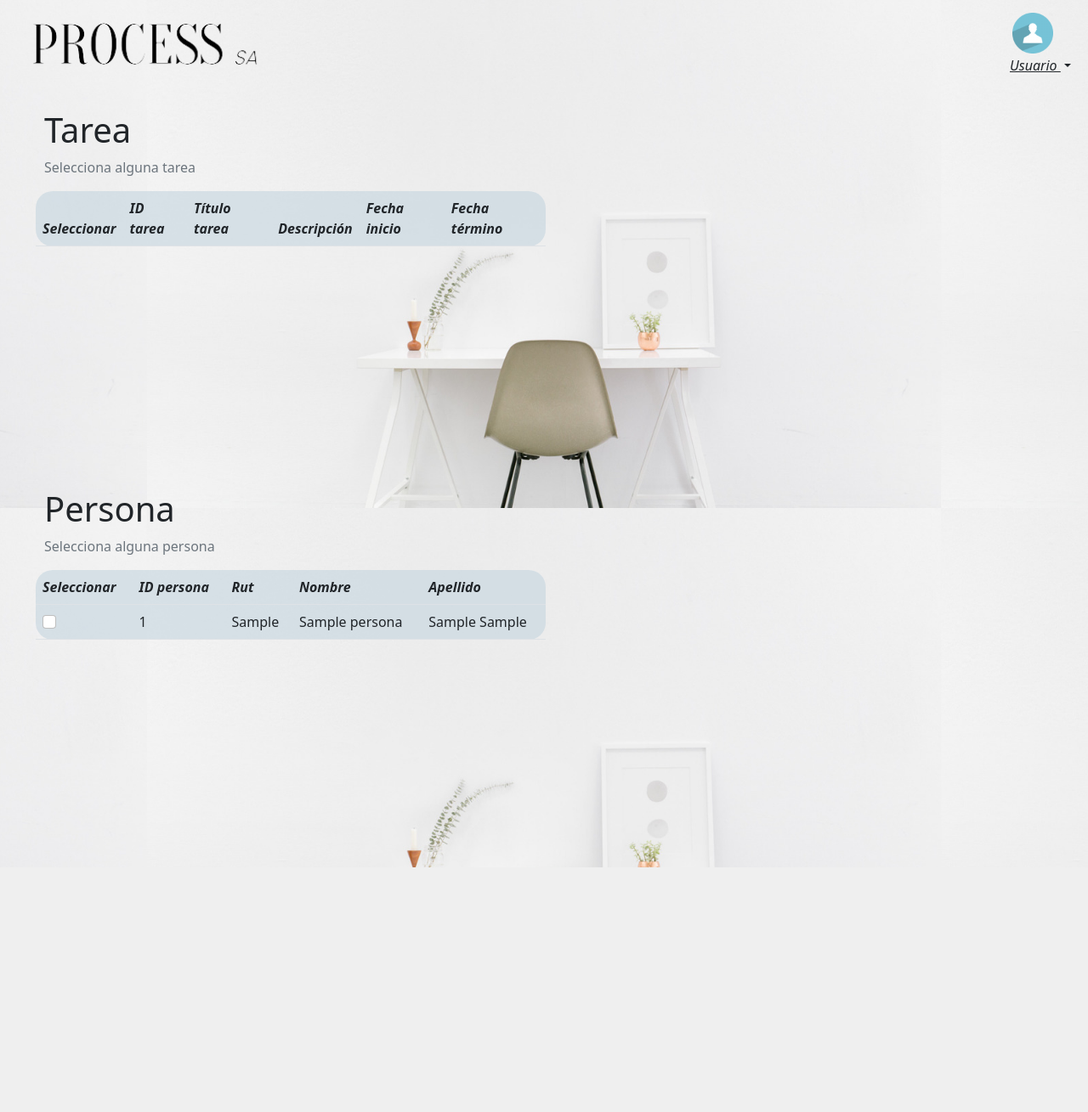
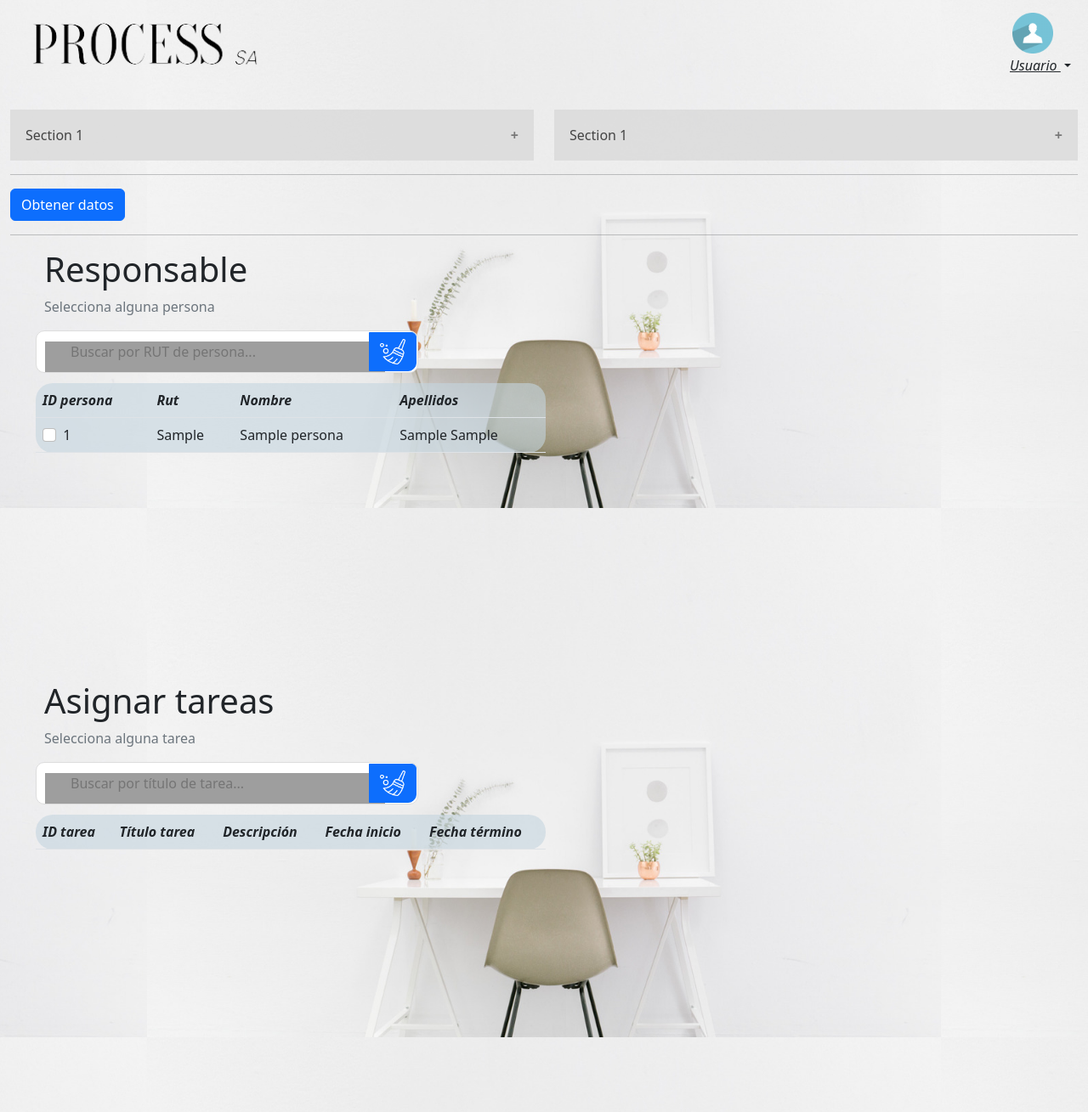
Before and after one commit to cvalenzuela1/Process_SA01, a Django app: page /tareas-asignar/ in a window 1280 px wide. Shown: the part 25-1334 px from the top of the page at 85% size. Before the commit the page ends 1046 px from the top, so only its background shows below. Run offline with Django 4.2, Linux system fonts and the light colour scheme; tables that the repository leaves empty hold one stand-in row (values such as "Sample post"); lists and menus that the app fills with data are empty; some libraries are stand-ins or nearby versions; grey boxes are pictures that could not be loaded.

Commit message:
Js orden agregado y se mejora asignar responsable

```diff
--- a/process_sa01/applications/users/urls.py
+++ b/process_sa01/applications/users/urls.py
@@ -13,5 +13,6 @@
     path('tareas-actualizar/', views.actualizarProgreso, name='tareas-actualizar'),
     path('tareas-detalle/<pk>/', views.TareaDetailView.as_view(), name='tareas-detalle'),
     path('tareas-update/', views.updateTarea, name='tareas-update'),
-    path('tareas-asignar/', views.AsignarResponsableView.as_view(), name='tareas-asignar')
+    path('tareas-asignar/', views.AsignarResponsableView.as_view(), name='tareas-asignar'),
+    path('test1/', views.Test1TemplateView.as_view(), name='test1')
 ]
--- a/process_sa01/applications/users/views.py
+++ b/process_sa01/applications/users/views.py
@@ -2,7 +2,7 @@
 import pandas as pd
 from django.shortcuts import render
 from django.contrib.auth import authenticate, login, logout
-from django.views.generic import ListView, View
+from django.views.generic import ListView, View, TemplateView
 from django.views.generic.edit import FormView
 from django.views.generic.detail import DetailView
 from django.urls import reverse_lazy, reverse
@@ -16,6 +16,9 @@
 
 
 # Create your views here.
+class Test1TemplateView(TemplateView):
+    template_name = "users/test1.html"
+
 def updateTarea(request):
     if request.method == "POST":
         id_tarea = request.POST.get("idTarea")
--- a/process_sa01/static/css/users/asignar_responsable.css
+++ b/process_sa01/static/css/users/asignar_responsable.css
@@ -1,3 +1,7 @@
+body{
+    height: 800px;
+}
+
 .container-sm{
     margin-top: 50px;
 }
@@ -6,7 +10,7 @@
     font-style: italic;
 }
 
-table{
+#tablaTarea, #tablaPersona, #tablaDetalle{
     background-color: rgba(196, 214, 224, 0.596);
     border-radius: 20px;
     width: 100%;
@@ -16,13 +20,93 @@
     text-align: left;
 }
 
+#thcontainer{
+    position: sticky;
+}
+#tdcontainer{
+    position: sticky;
+}
+
+
 #tablecontainer{
     margin-left: 30px;
     height: 350px;
     width: 600px;
-	overflow: auto;
+    overflow: auto;
 }
 
 #h5Tarea{
     margin-left: 40px;
 }
+
+#columnasDetalle{
+    padding-left: 190px;
+
+}
+
+#filterInputPersona, #filterInputTarea {
+    background-image: url('/css/searchicon.png'); /* Add a search icon to input */
+    background-position: 10px 12px; /* Position the search icon */
+    background-repeat: no-repeat; /* Do not repeat the icon image */
+    width: 450px; /* Full-width */
+    font-size: 16px; /* Increase font-size */
+    padding: 12px 20px 12px 40px; /* Add some padding */
+    border: 1px solid #ddd; /* Add a grey border */
+    border-radius: 10px;
+    margin-bottom: 12px; /* Add some space below the input */
+    margin-left: 30px;
+}
+
+
+#iconClean{
+    width: 30px;
+    filter: invert();
+}
+
+#btnCleanTarea, #btnCleanPersona{
+    margin-left: -58px;
+    margin-top: 1.6px;
+    height: 46.8px;
+    border-end-end-radius: 10px;
+}
+
+/* ACCORDION */
+/* Style the buttons that are used to open and close the accordion panel */
+.acordeonJS {
+    background-color: rgba(219, 219, 219, 0.863);
+    color: #444;
+    cursor: pointer;
+    padding: 18px;
+    width: 100%;
+    text-align: left;
+    border: none;
+    outline: none;
+    transition: 0.4s;
+}
+
+/* Add a background color to the button if it is clicked on (add the .active class with JS), and when you move the mouse over it (hover) */
+.active, .acordeonJS:hover {
+    background-color: #ccc;
+}
+
+.acordeonJS:after {
+    content: '\002B';
+    color: #777;
+    font-weight: bold;
+    float: right;
+    margin-left: 5px;
+}
+
+.active:after {
+    content: "\2212";
+}
+
+/* Style the accordion panel. Note: hidden by default */
+.panel {
+    padding: 0 18px;
+    background-color: white;
+    max-height: 0;
+    overflow: hidden;
+    transition: max-height 0.2s ease-out;
+}
+/* END ACCORDION */
--- /dev/null
+++ b/process_sa01/static/js/users/asignar_responsable.js
@@ -0,0 +1,123 @@
+// JAVASCRIPT PARA asignar_responsable.html
+
+function filterPersona() {
+    // Declare variables
+    var input, filter, table, tr, td, i, txtValue;
+    input = document.getElementById("filterInputPersona");
+    filter = input.value.toUpperCase();
+    table = document.getElementById("tablaPersona");
+    tr = table.getElementsByTagName("tr");
+
+    // Loop through all table rows, and hide those who don't match the search query
+    for (i = 0; i < tr.length; i++) {
+      td = tr[i].getElementsByTagName("td")[1];
+      if (td) {
+        txtValue = td.textContent || td.innerText;
+        if (txtValue.toUpperCase().indexOf(filter) > -1) {
+          tr[i].style.display = "";
+        } else {
+          tr[i].style.display = "none";
+        }
+      }
+    }
+}
+
+function filterTarea() {
+  // Declare variables
+  var input, filter, table, tr, td, i, txtValue;
+  input = document.getElementById("filterInputTarea");
+  filter = input.value.toUpperCase();
+  table = document.getElementById("tablaTarea");
+  tr = table.getElementsByTagName("tr");
+
+  // Loop through all table rows, and hide those who don't match the search query
+  for (i = 0; i < tr.length; i++) {
+      td = tr[i].getElementsByTagName("td")[1];
+      if (td) {
+      txtValue = td.textContent || td.innerText;
+      if (txtValue.toUpperCase().indexOf(filter) > -1) {
+          tr[i].style.display = "";
+      } else {
+          tr[i].style.display = "none";
+      }
+      }
+  }
+}
+// Validar si filtro es númerica y contiene guión para el rut
+function validate(evt) {
+    var theEvent = evt || window.event;
+
+    // Handle paste
+    if (theEvent.type === 'paste') {
+        key = event.clipboardData.getData('text/plain');
+    } else {
+    // Handle key press
+        var key = theEvent.keyCode || theEvent.which;
+        key = String.fromCharCode(key);
+    }
+    var regex = /[0-9]|\-/;
+    if( !regex.test(key) ) {
+        theEvent.returnValue = false;
+        if(theEvent.preventDefault) theEvent.preventDefault();
+    }
+}
+
+function btnCleanPersonaClick(){
+    // 👇️ if you are submitting a form (prevents page reload)
+    event.preventDefault();
+
+    const filterInputPersona = document.getElementById('filterInputPersona');
+
+    // 👇️ clear input field
+    filterInputPersona.value = '';
+    filterPersona();
+}
+
+function btnCleanTareaClick(){
+    // 👇️ if you are submitting a form (prevents page reload)
+    event.preventDefault();
+
+    const filterInputTarea = document.getElementById('filterInputTarea');
+
+    // 👇️ clear input field
+    filterInputTarea.value = '';
+    filterTarea();
+}
+
+// ACCORDION //
+var acc = document.getElementsByClassName("acordeonJS");
+var i;
+
+for (i = 0; i < acc.length; i++) {
+    acc[i].addEventListener("click", function() {
+        this.classList.toggle("active");
+        var panel = this.nextElementSibling;
+        if (panel.style.maxHeight) {
+          panel.style.maxHeight = null;
+        } else {
+          panel.style.maxHeight = panel.scrollHeight + "px";
+        }
+    });
+}
+// END ACCORDION //
+
+// CHECKBOX
+// USAR CHECKBOX LISTENER
+const btn = document.querySelector('#btn');
+btn.addEventListener('click', function() {
+    let checkboxes = document.querySelectorAll('input[id="checkboxNoLabelPersona"]:checked');
+    let values = [];
+    checkboxes.forEach((checkbox) => {
+        values.push(checkbox.value);
+    });
+
+    let checkboxes1 = document.querySelectorAll('input[id="checkboxNoLabelTarea"]:checked');
+    let values1 = [];
+    checkboxes1.forEach((checkbox) => {
+        values1.push(checkbox.value);
+    });
+
+    alert(values);
+    alert(values1);
+});
+// END CHECKBOX
--- a/process_sa01/templates/users/asignar_responsable.html
+++ b/process_sa01/templates/users/asignar_responsable.html
@@ -6,19 +6,74 @@
 
 {% block content %}
     {% load static %}
+    <!-- links -->
     <link rel="stylesheet" href="{% static 'css/users/asignar_responsable.css' %}">
     <!-- end links -->
     {% include 'includes/header.html' %}
     <div class="container-fluid">
         <div class="row">
             <div class="col-6">
-                <h5 class="display-6" id="h5Tarea">Tarea</h5>
-                <p class="text-muted" id="h5Tarea">Selecciona alguna tarea</p>
+                <button class="acordeonJS">Section 1</button>
+                <div class="panel">
+                    <p>Lorem ipsum...</p>
+                </div>
+            </div>
+            <div class="col-6">
+                <button class="acordeonJS">Section 1</button>
+                <div class="panel">
+                    <p>Lorem ipsum...</p>
+                </div>
+            </div>
+        </div>
+        <hr class="my-3">
+        <button id="btn" class="btn btn-primary">Obtener datos</button>
+        <hr class="my-3">
+        <div class="row">
+            <div class="col-6">
+                <h5 class="display-6" id="h5Tarea">Responsable</h5>
+                <p class="text-muted" id="h5Tarea">Selecciona alguna persona</p>
+                <div class="btn-group">
+                    <input maxlength="10" type="text" id="filterInputPersona" onkeypress="validate(event)" onkeyup="filterPersona()" placeholder="Buscar por RUT de persona...">
+                    <button id="btnCleanPersona" class="btn btn-primary" onclick="btnCleanPersonaClick()"><img id="iconClean" src="{% static 'assets/images/iconos/clean.png' %}" alt="..."></button>
+                </div>
                 <div id="tablecontainer">
-                    <table class="table table-hover">
+                    <table id="tablaPersona" class="table table-hover">
                         <thead>
                             <tr>
-                                <th id="columnas" scope="col">Seleccionar</th>
+                                <th id="columnas" scope="col">ID persona</th>
+                                <th id="columnas" scope="col">Rut</th>
+                                <th id="columnas" scope="col">Nombre</th>
+                                <th id="columnas" scope="col">Apellidos</th>
+                            </tr>
+                        </thead>
+                        <tbody>
+                            {% for persona in lista_personas %}
+                                <tr>
+                                    <td>
+                                        <div>
+                                            <input class="form-check-input" type="checkbox" id="checkboxNoLabelPersona" value="{{persona.rut_persona}} - {{persona.nombre_persona}} {{persona.apellido_paterno_persona}} {{persona.apellido_materno_persona}}" aria-label="...">&nbsp;&nbsp;{{persona.id_persona}}
+                                        </div>
+                                    </td>
+                                    <td>{{persona.rut_persona}}</td>
+                                    <td>{{persona.nombre_persona}}</td>
+                                    <td>{{persona.apellido_paterno_persona}} {{persona.apellido_materno_persona}}</td>
+                                </tr>
+                            {% endfor %}
+                        </tbody>
+                    </table>
+                </div>
+            </div>
+            <div class="col">
+                <h5 class="display-6" id="h5Tarea">Asignar tareas</h5>
+                <p class="text-muted" id="h5Tarea">Selecciona alguna tarea</p>
+                <div class="btn-group">
+                    <input maxlength="45" type="text" id="filterInputTarea" onkeyup="filterTarea()" placeholder="Buscar por título de tarea...">
+                    <button id="btnCleanTarea" class="btn btn-primary" onclick="btnCleanTareaClick()"><img id="iconClean" src="{% static 'assets/images/iconos/clean.png' %}" alt="..."></button>
+                </div>
+                <div id="tablecontainer">
+                    <table id="tablaTarea" class="table table-hover">
+                        <thead>
+                            <tr>
                                 <th id="columnas" scope="col">ID tarea</th>
                                 <th id="columnas" scope="col">Título tarea</th>
                                 <th id="columnas" scope="col">Descripción</th>
@@ -31,12 +86,11 @@
                                 <tr>
                                     <td>
                                         <div>
-                                            <input class="form-check-input" type="checkbox" id="checkboxNoLabel" value="{{tarea.id_tarea}}" aria-label="...">
+                                            <input class="form-check-input" type="checkbox" id="checkboxNoLabelTarea" value="{{tarea.id_tarea}}|{{tarea.titulo_tarea}}|{{tarea.desc_tarea}}|{{tarea.fecha_inicio}}|{{tarea.fecha_termino}}" aria-label="...">&nbsp;&nbsp;{{tarea.id_tarea}}
                                         </div>
                                     </td>
-                                    <td>{{tarea.id_tarea}}</td>
                                     <td>{{tarea.titulo_tarea}}</td>
-                                    <td>{{tarea.desc_tarea}}</td>
+                                    <td><textarea class="form-control" cols="13" rows="2">{{tarea.desc_tarea}}</textarea></td>
                                     <td>{{tarea.fecha_inicio}}</td>
                                     <td>{{tarea.fecha_termino}}</td>
                                 </tr>
@@ -45,43 +99,10 @@
                     </table>
                 </div>
             </div>
-            <div class="col">
-                <h5 class="display-6" id="h5Tarea">Persona</h5>
-                <p class="text-muted" id="h5Tarea">Selecciona alguna persona</p>
-                <div id="tablecontainer">
-                    <table class="table table-hover">
-                        <thead>
-                            <tr>
-                                <th id="columnas" scope="col">Seleccionar</th>
-                                <th id="columnas" scope="col">ID persona</th>
-                                <th id="columnas" scope="col">Rut</th>
-                                <th id="columnas" scope="col">Nombre</th>
-                                <th id="columnas" scope="col">Apellido</th>
-                            </tr>
-                        </thead>
-                        <tbody>
-                            {% for persona in lista_personas %}
-                                <tr>
-                                    <td>
-                                        <div>
-                                            <input class="form-check-input" type="checkbox" id="checkboxNoLabel" value="{{tarea.id_tarea}}" aria-label="...">
-                                        </div>
-                                    </td>
-                                    <td>{{persona.id_persona}}</td>
-                                    <td>{{persona.rut_persona}}</td>
-                                    <td>{{persona.nombre_persona}}</td>
-                                    <td>{{persona.apellido_paterno_persona}} {{persona.apellido_materno_persona}}</td>
-                                </tr>
-                            {% endfor %}
-                        </tbody>
-                    </table>
-                </div>
-            </div>
-          </div>
-
+        </div>
     </div>
 {% endblock content %}
 
 {% block js %}
-
+    <script src="{% static 'js/users/asignar_responsable.js' %}"></script>
 {% endblock js %}
```
Also changed, not shown: process_sa01/static/css/users/test1.css (added, +23 -0 lines), process_sa01/static/js/users/detalle_tareas.js (added, +42 -0 lines), process_sa01/static/js/users/list_tareas.js (added, +16 -0 lines), process_sa01/static/js/users/test1.js (added, +15 -0 lines), process_sa01/templates/users/detalle_tareas.html (+1 -43 lines), process_sa01/templates/users/list_tareas.html (+1 -18 lines), process_sa01/templates/users/test1.html (added, +31 -0 lines), process_sa01/static/assets/images/iconos/clean.png (added).
